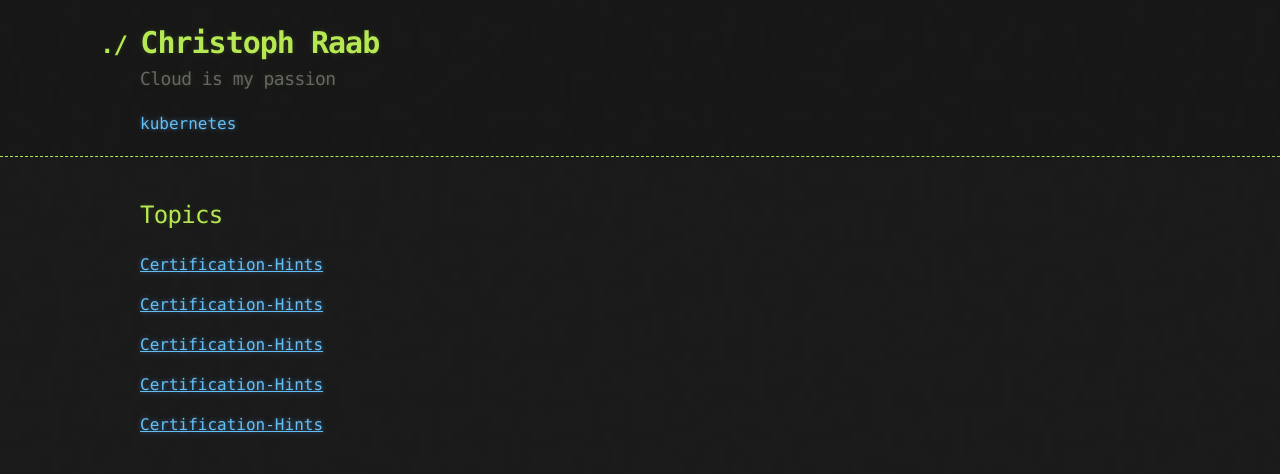
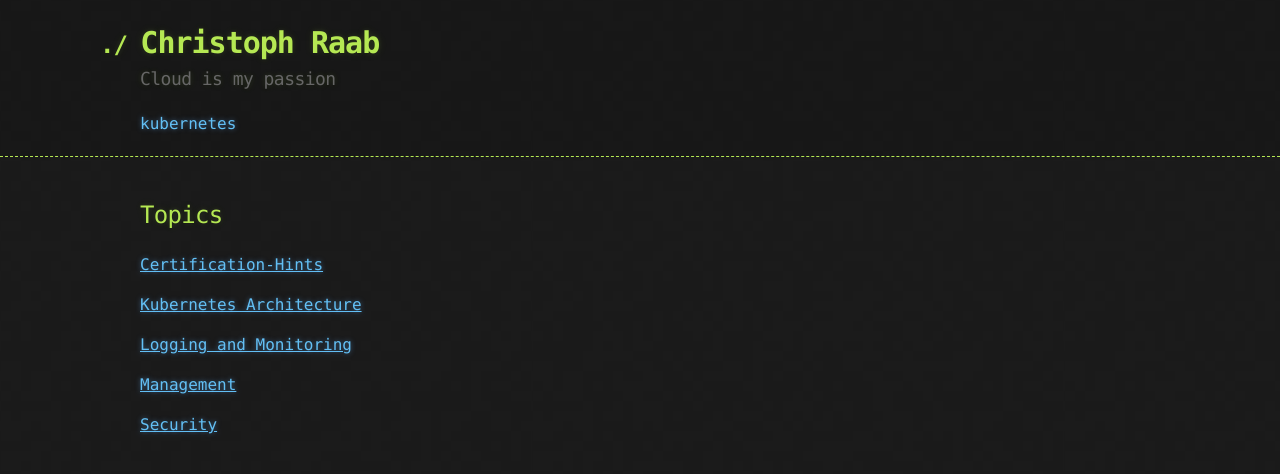
Before and after one commit to Christoph-Raab/christoph-raab.github.io, a Jekyll site: the page built from kubernetes/overview.md, in a window 1280 px wide. Shown: the top 474 px of the page. Built offline with Jekyll 4.4.1, drawn with Linux system fonts in a browser that asks for light colours.

Commit message:
Restore bullet icon, fix headlines

```diff
--- a/kubernetes/overview.md
+++ b/kubernetes/overview.md
@@ -6,10 +6,10 @@ layout: default
 
 [Certification-Hints](/kubernetes/k8s-certification-hints.html)
 
-[Certification-Hints](/kubernetes/kubernetes-architecture.html)
+[Kubernetes Architecture](/kubernetes/kubernetes-architecture.html)
 
-[Certification-Hints](/kubernetes/kubernetes-logging-monitoring.html)
+[Logging and Monitoring](/kubernetes/kubernetes-logging-monitoring.html)
 
-[Certification-Hints](/kubernetes/kubernetes-management.html)
+[Management](/kubernetes/kubernetes-management.html)
 
-[Certification-Hints](/kubernetes/kubernetes-security.html)
+[Security](/kubernetes/kubernetes-security.html)
```
Also changed, not shown: assets/images/bullet - Kopie.png (deleted), assets/images/bullet.png.
